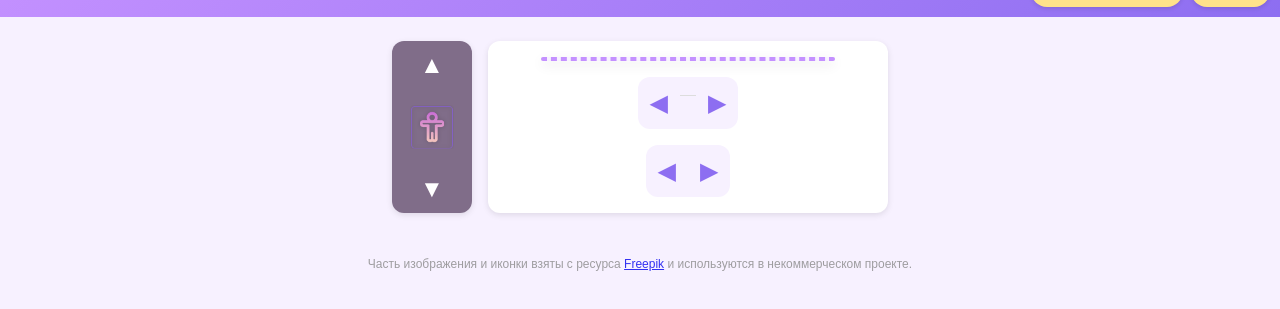
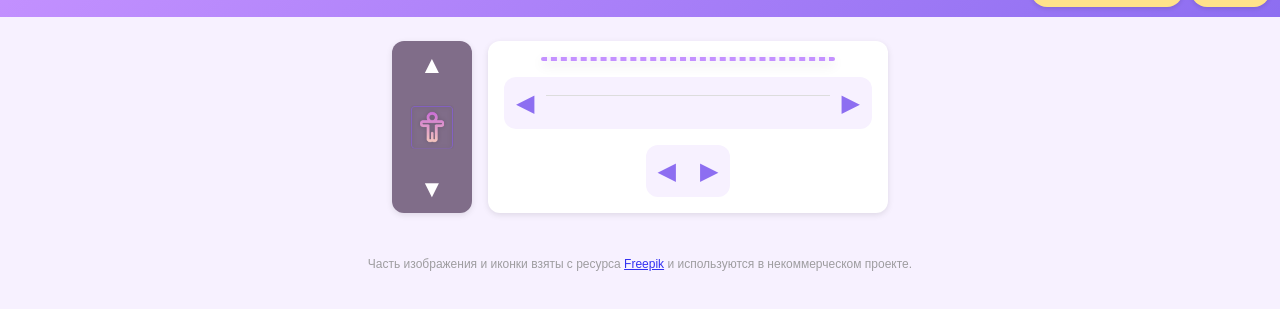
Before and after one commit to SoraKotoneru/EduXP, a website: page game.html in a window 1280 px wide. Shown: the part 37-346 px from the top of the page. Drawn offline with Linux system fonts and the light colour scheme; no server answers; sample sign-in values are in the browser's storage.

Commit message:
блоки не вылезают

```diff
--- a/CSS/style.css
+++ b/CSS/style.css
@@ -277,6 +277,8 @@ html {
   padding: 16px;
   border-radius: 12px;
   box-shadow: 0 2px 6px rgba(0,0,0,0.1);
+  box-sizing: border-box;
+  overflow: hidden;
 }
 
 /* Панель выбора цвета (цветовая палитра) */
@@ -318,14 +320,18 @@ html {
   display: flex;
   align-items: center;
   gap: 8px;
-  background: var(--bg-light);
-  padding: 8px;
-  border-radius: 12px;
+  width: 100%;
+  box-sizing: border-box;
+  overflow-x: auto;
 }
 #inventory-bar {
   display: flex;
   overflow-x: auto;
   gap: 12px;
+  width: 100%;
+  min-width: 0;
+  box-sizing: border-box;
+  flex: 1 1 auto;
 }
 #color-bar-wrapper {
   display: flex;
```
